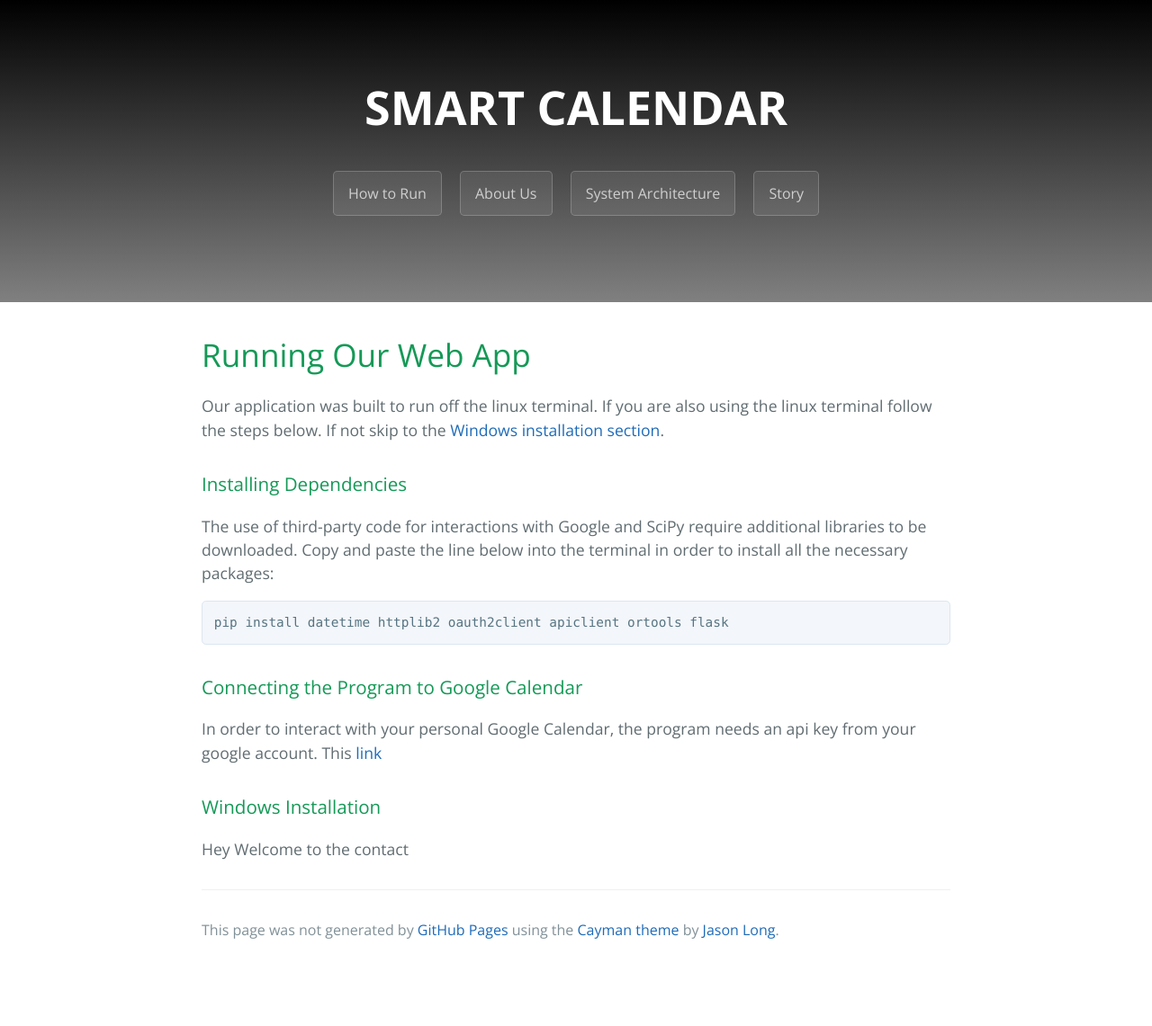
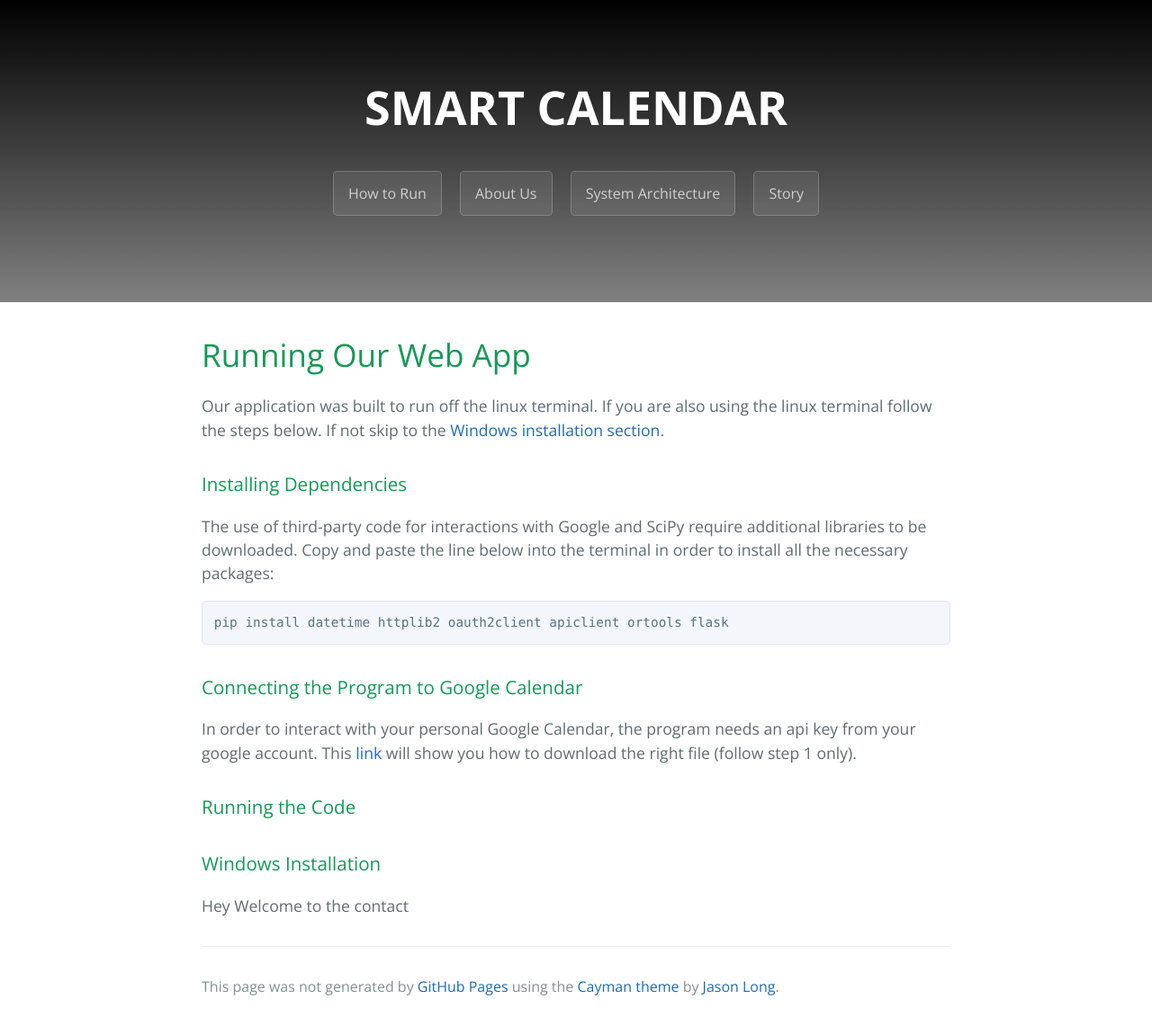
Before and after one commit to jsieving/smart-calendar, a Jekyll site: the page built from howto.md, in a window 1280 px wide. Shown: the whole page at 90% size. Built offline with Jekyll 4.4.1, drawn with Linux system fonts in a browser that asks for light colours; before the commit the page ends 1078 px from its top, so only the background shows below that.

Commit message:
Update howto.md

````diff
--- a/howto.md
+++ b/howto.md
@@ -13,7 +13,10 @@ The use of third-party code for interactions with Google and SciPy require addit
 pip install datetime httplib2 oauth2client apiclient ortools flask
 ```
 ### Connecting the Program to Google Calendar
-In order to interact with your personal Google Calendar, the program needs an api key from your google account. This [link]()
+In order to interact with your personal Google Calendar, the program needs an api key from your google account. This [link](https://developers.google.com/calendar/quickstart/python) will show you how to download the right file (follow step 1 only).
+
+### Running the Code
+
 
 
 ### <a id="contact_form"></a>Windows Installation
````
